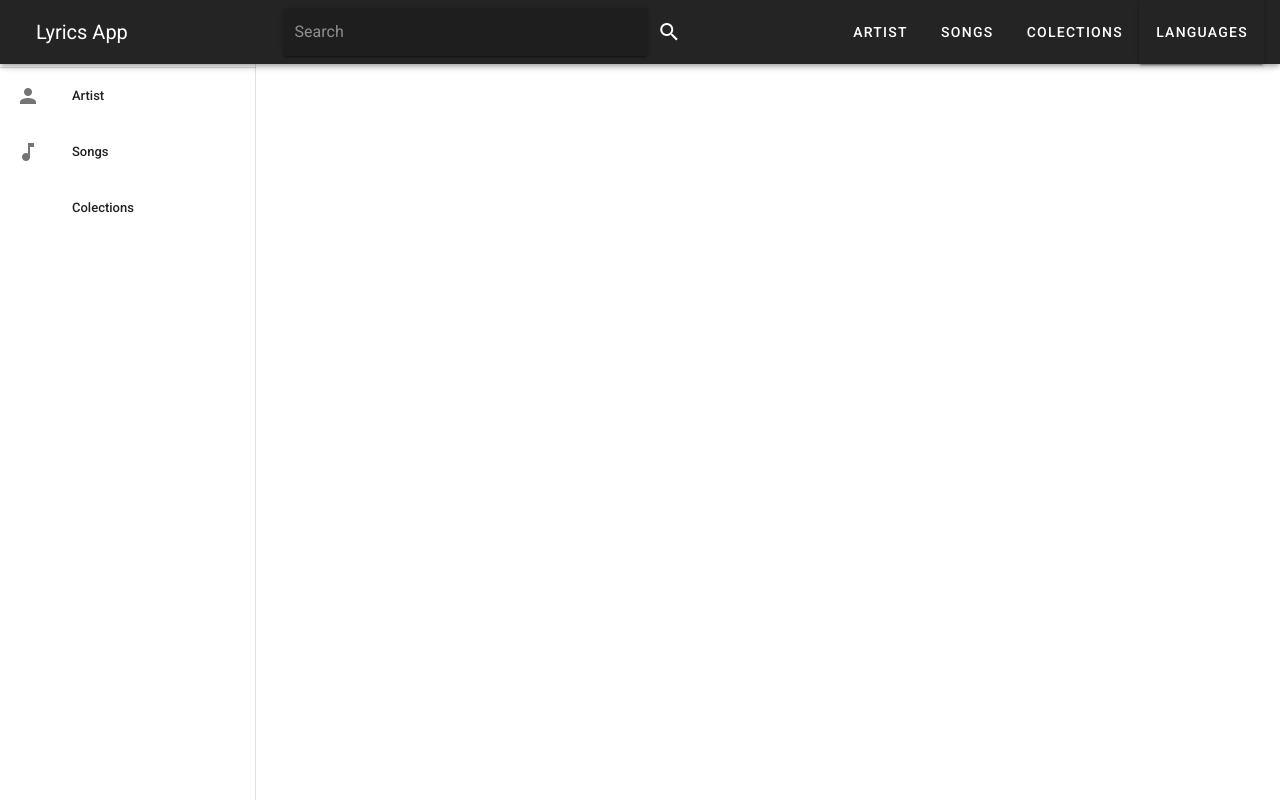
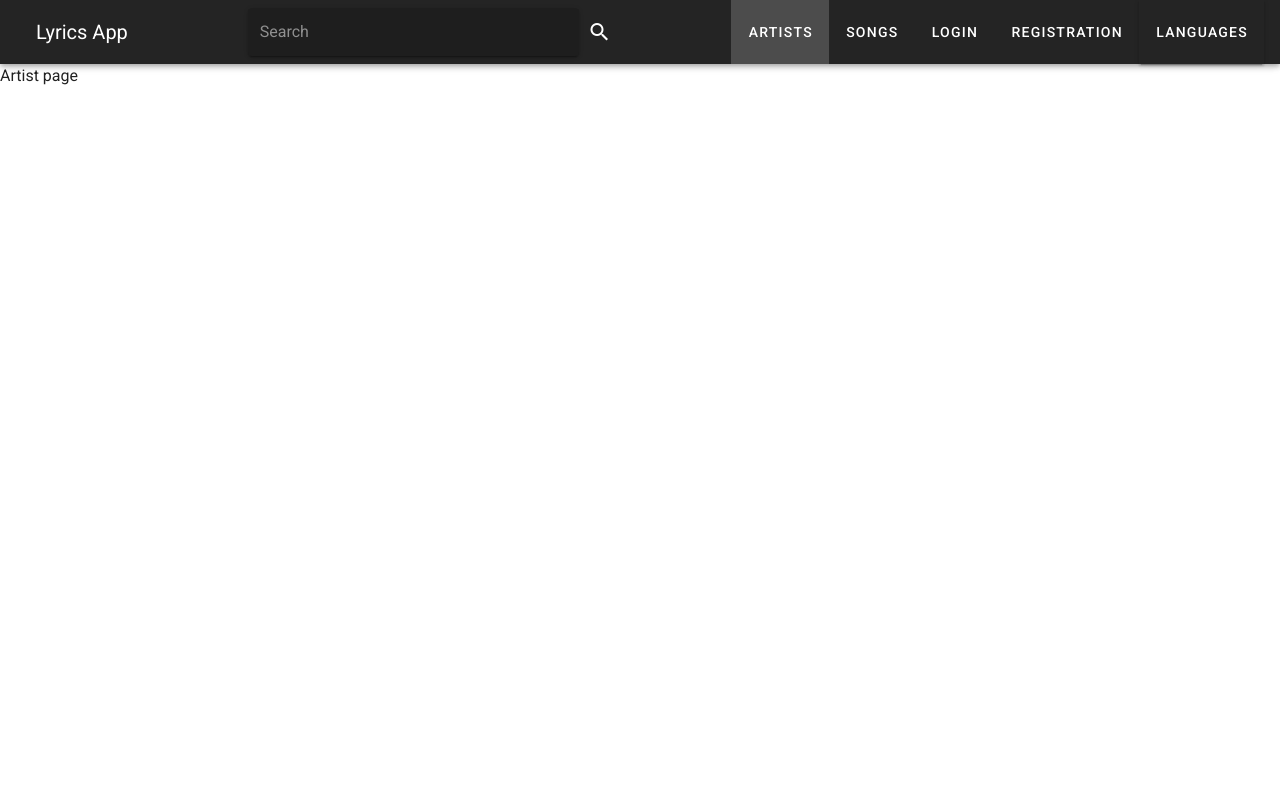
Before and after one commit to hamayak/lyrics-translate, a Vue app: page /artists in a window 1280 px wide. Built offline with nearby package versions, Linux system fonts and the light colour scheme.

Commit message:
finish app-bar

```diff
--- a/src/App.vue
+++ b/src/App.vue
@@ -1,8 +1,8 @@
 <template>
   <v-app >
     <v-app-bar app color="#242424" dark>
-      <v-app-bar-nav-icon class="hidden-md-and-up"></v-app-bar-nav-icon>
-      <v-toolbar-title @click="$router.push('/')">Lyrics App</v-toolbar-title>
+      <v-app-bar-nav-icon class="hidden-md-and-up" @click.stop="show = !show"></v-app-bar-nav-icon>
+      <v-toolbar-title class="hidden-sm-and-down" @click="$router.push('/')">Lyrics App</v-toolbar-title>
       <!-- <v-img src="./assets/flooop.png" /> -->
       <v-spacer></v-spacer>
       <v-text-field append-outer-icon="mdi-magnify"
@@ -11,9 +11,10 @@
             placeholder="Search"></v-text-field>
       <v-spacer></v-spacer>
       <v-toolbar-items class="hidden-sm-and-down">
-        <v-btn text>Artist</v-btn>
-        <v-btn text>Songs</v-btn>
-        <v-btn text>Colections</v-btn>
+        <v-btn to='/artists' text>Artists</v-btn>
+        <v-btn to='/songs' text>Songs</v-btn>
+        <v-btn to='/login' text>Login</v-btn>
+        <v-btn to='/registration' text>Registration</v-btn>
         <v-menu
       origin="center center"
       transition="scale-transition"
@@ -40,15 +41,13 @@
     </v-app-bar>
 
 
-     <v-navigation-drawer permanent>
+     <v-navigation-drawer app v-model="show" class="hidden-md-and-up" disable-resize-watcher>
       <v-list-item>
         <v-list-item-content>
-          <v-list-item-title class="title">
-            Application
+          <v-list-item-title  @click="$router.push('/');drawer=false;" class="title">
+            Lyrics App
           </v-list-item-title>
-          <v-list-item-subtitle>
-            subtext
-          </v-list-item-subtitle>
+
         </v-list-item-content>
       </v-list-item>
 
@@ -58,9 +57,9 @@
         dense
         nav
       >
-        <v-list-item>
+        <v-list-item  @click="$router.push('/artists');drawer=false;">
           <v-list-item-icon>
-            <v-icon>mdi-account</v-icon>
+            <v-icon>mdi-microphone-variant</v-icon>
           </v-list-item-icon>
 
           <v-list-item-content>
@@ -73,7 +72,7 @@
         dense
         nav
       >
-        <v-list-item>
+        <v-list-item @click="$router.push('/songs');drawer=false;">
           <v-list-item-icon>
             <v-icon>mdi-music-note</v-icon>
           </v-list-item-icon>
@@ -89,24 +88,45 @@
         dense
         nav
       >
-        <v-list-item>
+        <v-list-item @click="$router.push('/login');drawer=false;">
           <v-list-item-icon>
-            <v-icon> mdi-library-music</v-icon>
+            <v-icon> mdi-account</v-icon>
           </v-list-item-icon>
 
           <v-list-item-content>
-            <v-list-item-title>Colections</v-list-item-title>
+            <v-list-item-title>Login</v-list-item-title>
           </v-list-item-content>
         </v-list-item>
       </v-list>
+
+
+      <v-list
+        dense
+        nav
+      >
+        <v-list-item @click="$router.push('/registration');drawer=false;">
+          <v-list-item-icon>
+            <v-icon> mdi-account-plus</v-icon>
+          </v-list-item-icon>
+
+          <v-list-item-content>
+            <v-list-item-title>Registration</v-list-item-title>
+          </v-list-item-content>
+        </v-list-item>
+      </v-list>
+
     </v-navigation-drawer>
 
+    <v-content>
+      <router-view></router-view>
+    </v-content>
 
 </v-app>
 </template>
 <script>
   export default {
     data: () => ({
+      show: false,
       items: [
         { title: 'English' },
         { title: 'Russian' },
--- a/src/router/index.js
+++ b/src/router/index.js
@@ -1,6 +1,10 @@
 import Vue from 'vue'
 import VueRouter from 'vue-router'
 import Home from '../views/Home.vue'
+import Artists from '../views/Artists.vue'
+import Songs from '../views/Songs.vue'
+import Login from '../views/Login.vue'
+import Registration from '../views/Registration.vue'
 
 Vue.use(VueRouter)
 
@@ -17,7 +21,27 @@ const routes = [
     // this generates a separate chunk (about.[hash].js) for this route
     // which is lazy-loaded when the route is visited.
     component: () => import(/* webpackChunkName: "about" */ '../views/About.vue')
-  }
+  },
+  {
+    path: '/artists',
+    name: 'artists',
+    component: Artists
+  },
+  {
+    path: '/songs',
+    name: 'songs',
+    component: Songs
+  },
+  {
+    path: '/login',
+    name: 'login',
+    component: Login
+  },
+  {
+    path: '/registration',
+    name: 'registration',
+    component: Registration
+  },
 ]
 
 const router = new VueRouter({
--- /dev/null
+++ b/src/views/Artists.vue
@@ -0,0 +1,11 @@
+<template>
+    <div id="artists">
+        <p>Artist page</p>
+    </div>
+</template>
+
+<script>
+    export default {
+        name: 'artists'
+    }
+</script>
--- /dev/null
+++ b/src/views/Login.vue
@@ -0,0 +1,11 @@
+<template>
+    <div id="login">
+        <p>Login page</p>
+    </div>
+</template>
+
+<script>
+    export default {
+        name: 'Login'
+    }
+</script>
--- /dev/null
+++ b/src/views/Registration.vue
@@ -0,0 +1,11 @@
+<template>
+    <div id="registration">
+        <p>Registration page</p>
+    </div>
+</template>
+
+<script>
+    export default {
+        name: 'Registration'
+    }
+</script>
--- /dev/null
+++ b/src/views/Songs.vue
@@ -0,0 +1,11 @@
+<template>
+    <div id="songs">
+        <p>Songs page</p>
+    </div>
+</template>
+
+<script>
+    export default {
+        name: 'songs'
+    }
+</script>
```
